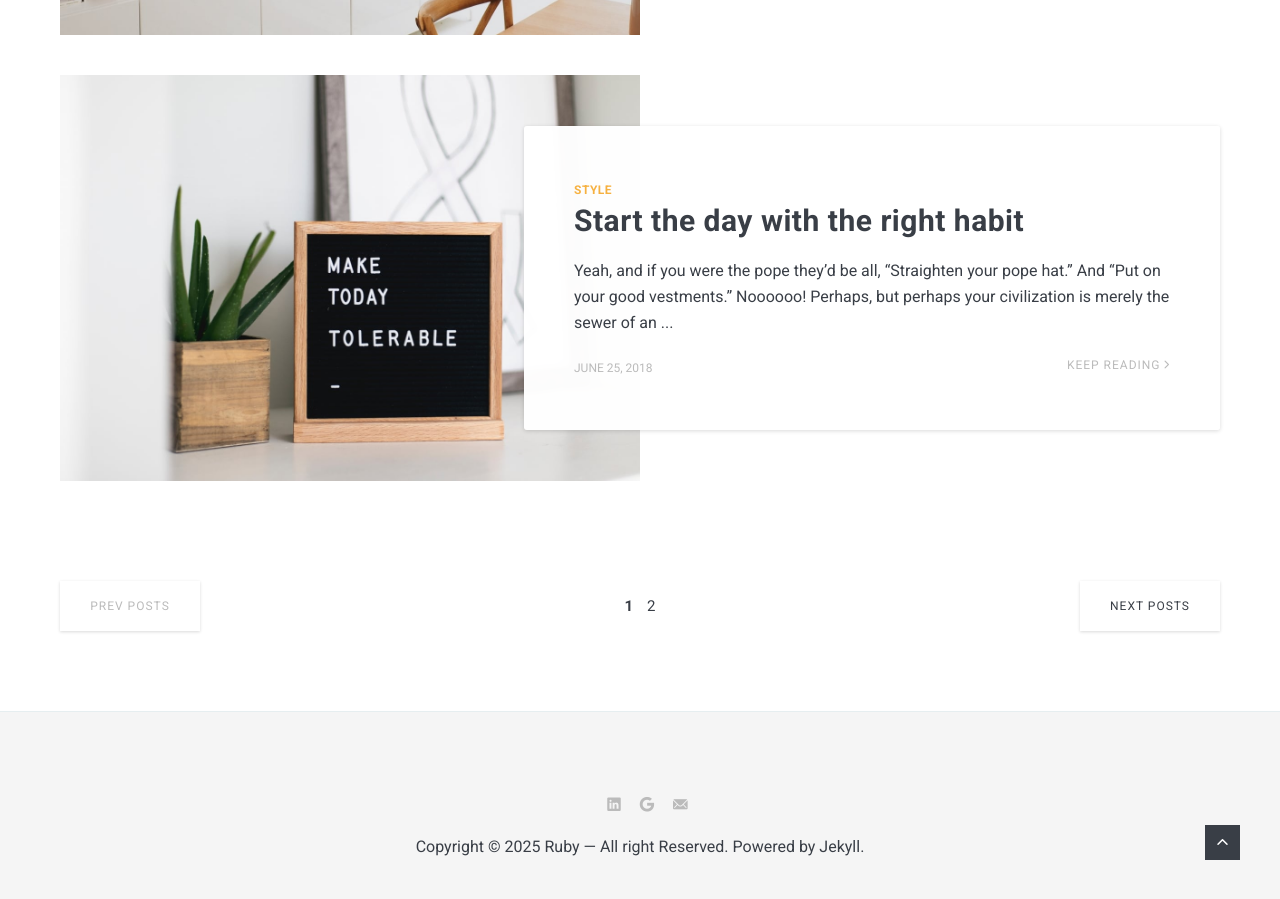
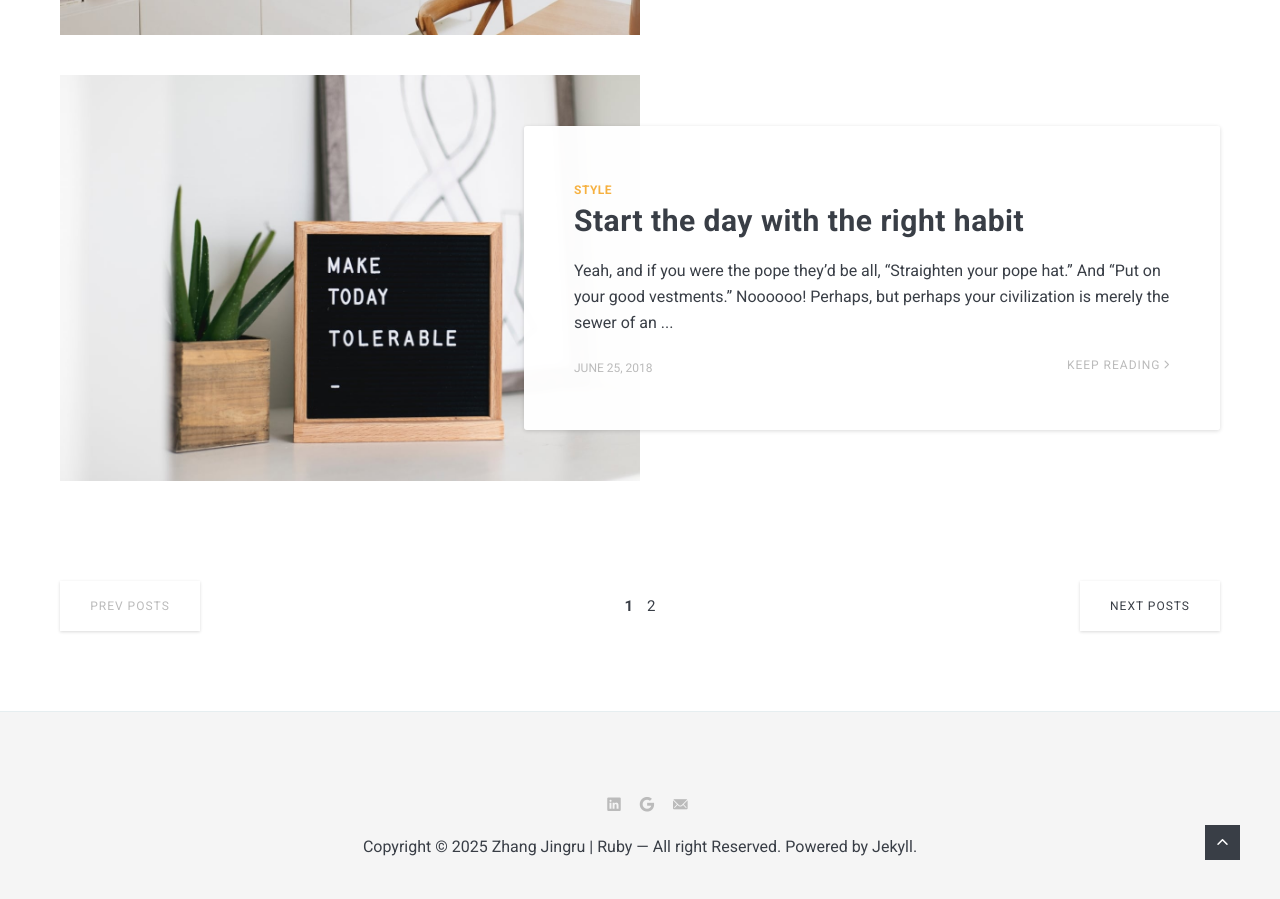
Before and after one commit to ZhangJingru-Ruby/ZhangJingru-Ruby.github.io, a Jekyll site: the page built from index.html, in a window 1280 px wide and 900 px high, scrolled down 2453 px. Built offline with Jekyll 4.4.1, drawn with Linux system fonts in a browser that asks for light colours; nearby versions of some CDN libraries; the list of posts is cut into pages by our own code.

```diff
--- a/_data/settings.yml
+++ b/_data/settings.yml
@@ -1,6 +1,6 @@
 #-------------------------------
 # General Site Settings
-title: Ruby
+title: Zhang Jingru | Ruby
 logo: logo.svg # You can add own logo.
 description: A personal academic site documenting my research progress, ideas, and inspirations.
 
```
